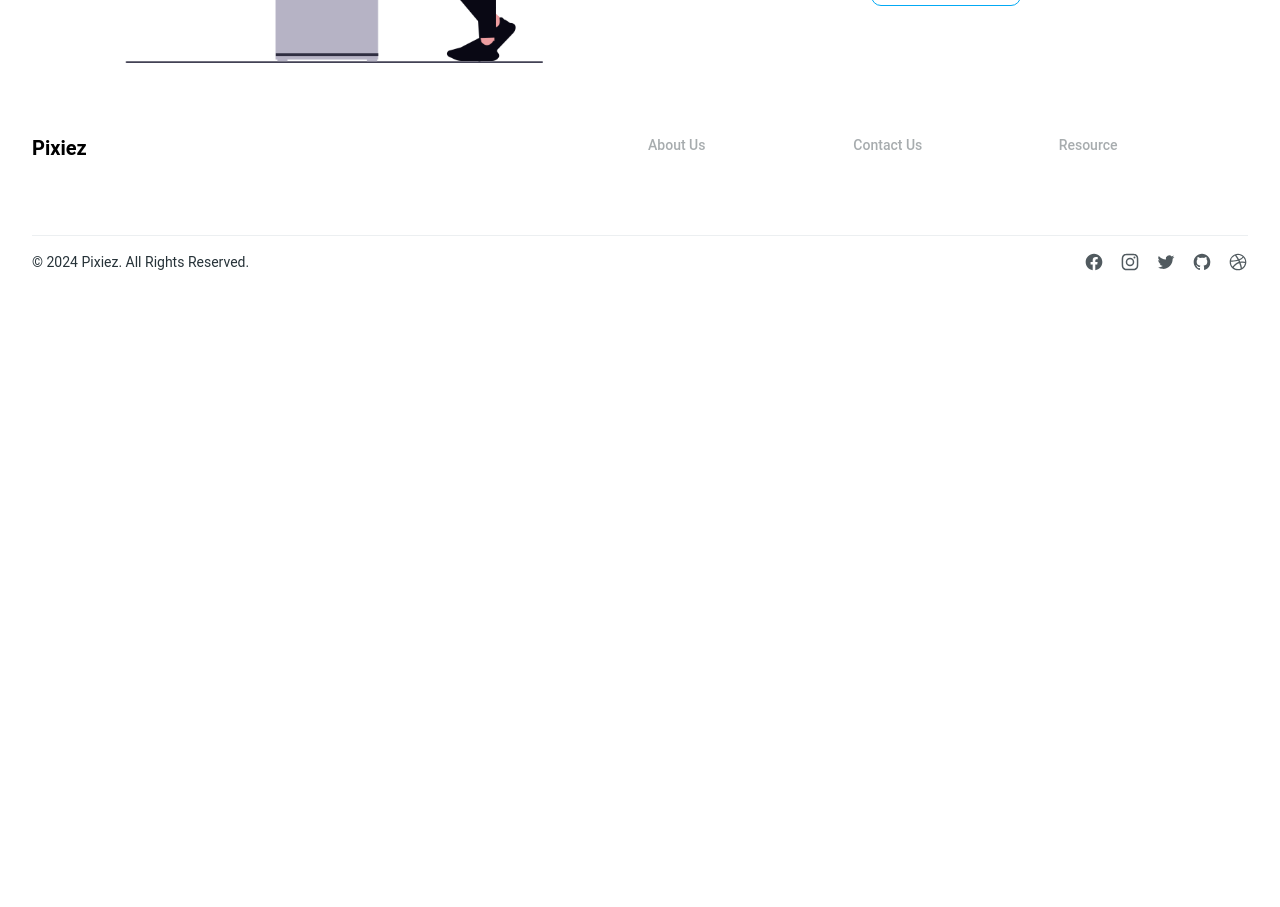
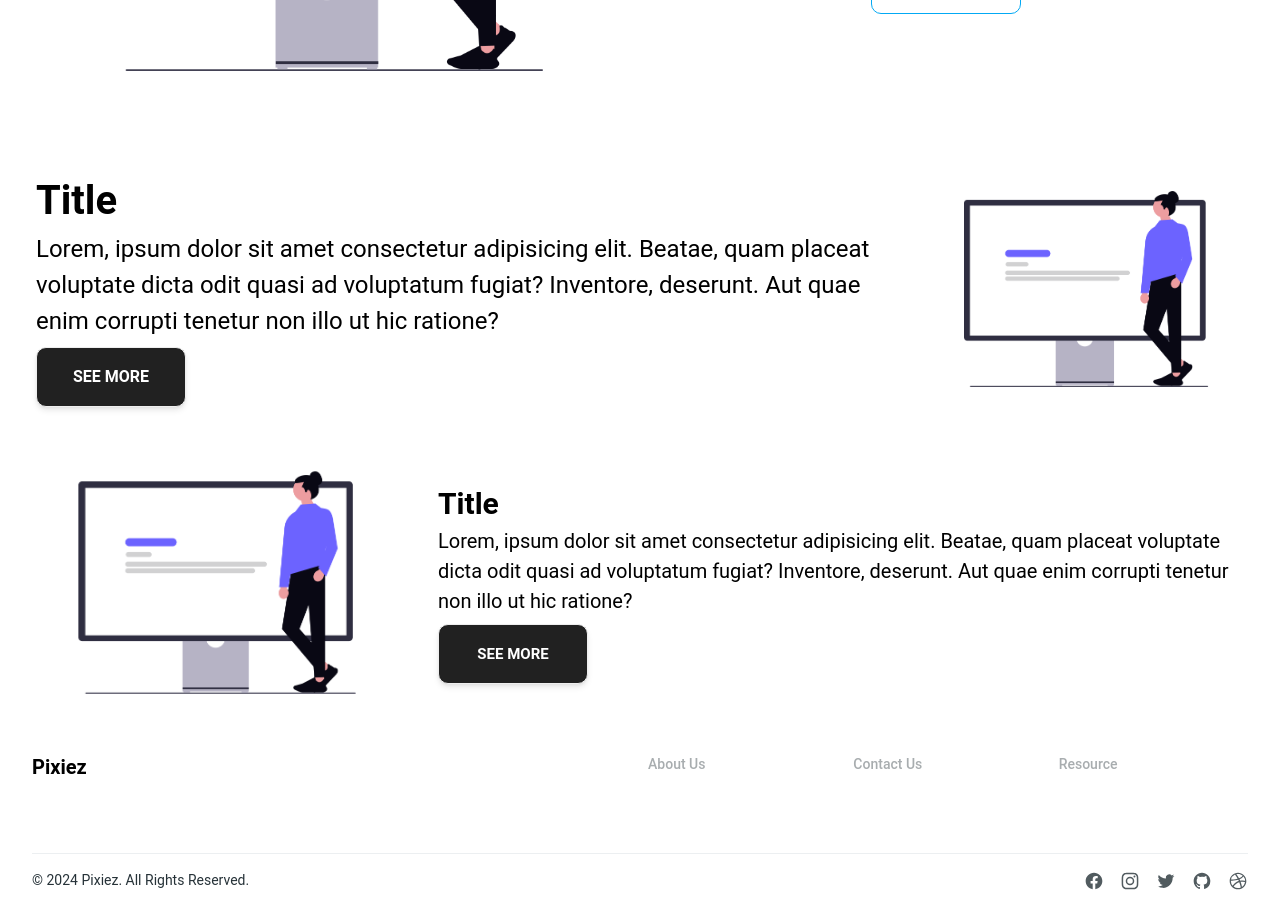
Before and after one commit to Ka3chi/Pixiez, a React (Vite) app: page / in a window 1280 px wide. Shown: the part 460-1367 px from the top of the page. Before the commit the page ends 800 px from the top, so only its background shows below. Built offline with nearby package versions, Linux system fonts and the light colour scheme.

Commit message:
nex layout

```diff
--- a/src/Pages/partial/Home.jsx
+++ b/src/Pages/partial/Home.jsx
@@ -1,38 +1,75 @@
 import { Contactus } from "./Contactus";
-import undrawfront from "../../Assets/undrawfront.png"
-import React, { useEffect } from 'react';
-import AOS from 'aos';
-import 'aos/dist/aos.css';
+import { Button } from "@material-tailwind/react";
+import undrawfront from "../../Assets/undrawfront.png";
+import React, { useEffect } from "react";
+import AOS from "aos";
+import "aos/dist/aos.css";
 
 export const Home = () => {
   useEffect(() => {
     AOS.init();
   }, []);
   return (
-    <div className="">
+    <div className="p-2">
       {/* intro */}
       <div className=" flex justify-center items-center">
         <div className="flex flex-row p-2">
           <div className="p-2">
-            <img src={ undrawfront } alt="" className="w-auto h-[455px]" />
+            <img src={undrawfront} alt="" className="w-auto h-[455px]" />
           </div>
           <div className="p-2 flex flex-col justify-center items-center">
-            <span className="font-bold text-[64px] flex justify-center">Welcome to <span className="text-blue-500">&nbsp;Pixiez</span></span>
+            <span className="font-bold text-[64px] flex justify-center">
+              Welcome to <span className="text-blue-500">&nbsp;Pixiez</span>
+            </span>
             <div className="flex justify-center items-center text-wrap text-center text-[24px] font-thin text-gray-600">
-            Unlock your potential with Pixiez! Create, inspire, and thrive. <br/> Let's transform your ideas into achievements with Pixiez.
+              Unlock your potential with Pixiez! Create, inspire, and thrive.{" "}
+              <br /> Let's transform your ideas into achievements with Pixiez.
             </div>
             <div className="p-2 flex justify-center">
-            <button className="flex justify-center items-center p-2 border border-light-blue-500 text-blue-500 rounded-[10px] text-[20px] hover:text-white hover:bg-blue-500 h-[60px] w-[150px] ">Get Started!</button>
+              <button className="flex justify-center items-center p-2 border border-light-blue-500 text-blue-500 rounded-[10px] text-[20px] hover:text-white hover:bg-blue-500 h-[60px] w-[150px] ">
+                Get Started!
+              </button>
             </div>
           </div>
         </div>
       </div>
-      {/* feedback */}
-      <div>
-
+      <div className="p-2">
+        <div className=" flex justify-center items-center">
+          <div className="flex flex-col p-5">
+            <div className="font-bold text-[40px]">Title</div>
+            <div className="text-wrap text-[24px] text-left">
+              Lorem, ipsum dolor sit amet consectetur adipisicing elit. Beatae,
+              quam placeat voluptate dicta odit quasi ad voluptatum fugiat?
+              Inventore, deserunt. Aut quae enim corrupti tenetur non illo ut
+              hic ratione?
+            </div>
+            <Button className="flex justify-center items-center p-2 border mt-2 rounded-[10px] text-[16px] hover:text-white h-[60px] w-[150px] ">
+              See More
+            </Button>
+          </div>
+          <div className="p-2 w-auto flex justify-items-center items-center">
+            <img src={undrawfront} alt="img" />
+          </div>
+        </div>
+        <div className="flex justify-center items-center">
+        <div className="p-2">
+            <img src={undrawfront} alt="img" />
+          </div>
+          <div className="flex flex-col p-5">
+            <div className="font-bold text-[30px]">Title</div>
+            <div className="text-wrap text-[20px] text-left">
+              Lorem, ipsum dolor sit amet consectetur adipisicing elit. Beatae,
+              quam placeat voluptate dicta odit quasi ad voluptatum fugiat?
+              Inventore, deserunt. Aut quae enim corrupti tenetur non illo ut
+              hic ratione?
+            </div>
+            <Button className="flex justify-center items-center p-2 border mt-2 rounded-[10px] text-[15px] hover:text-white h-[60px] w-[150px] ">
+              See More
+            </Button>
+          </div>
+        </div>
 
       </div>
     </div>
-
   );
 };
```
